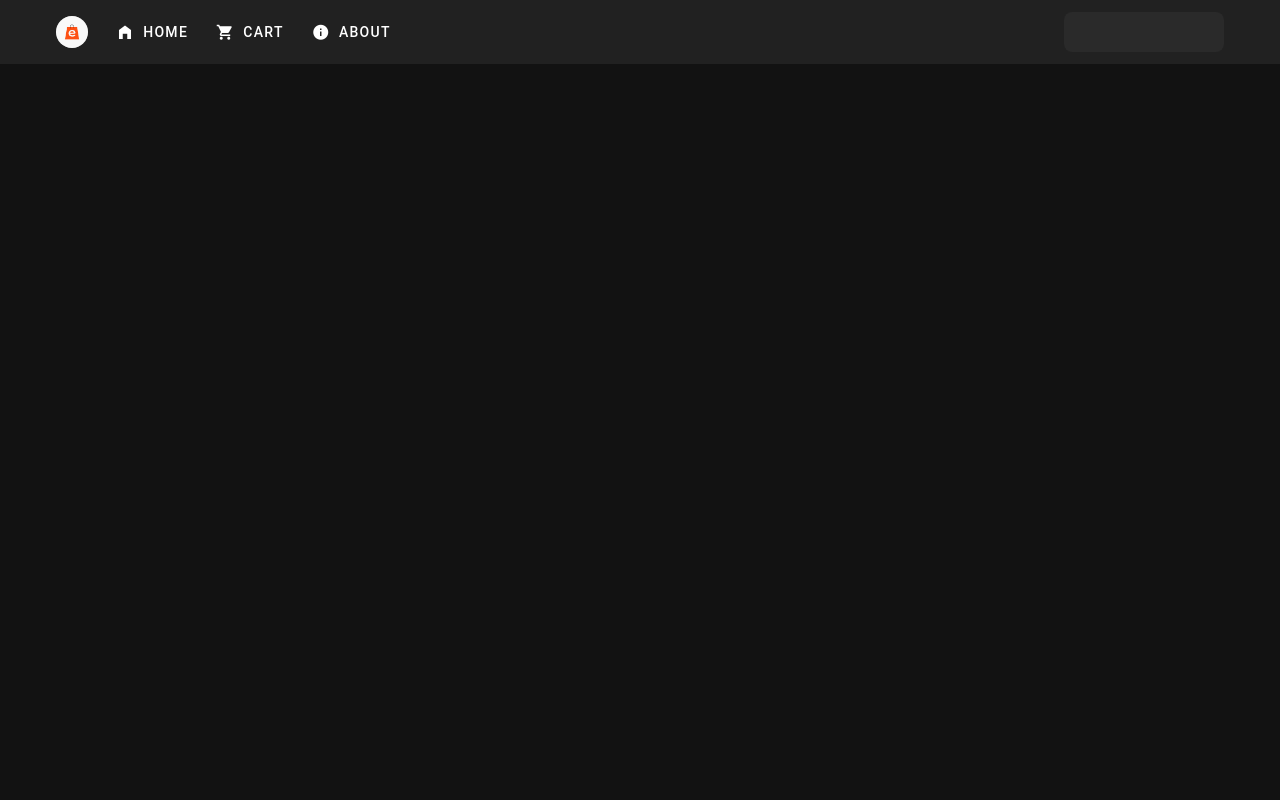
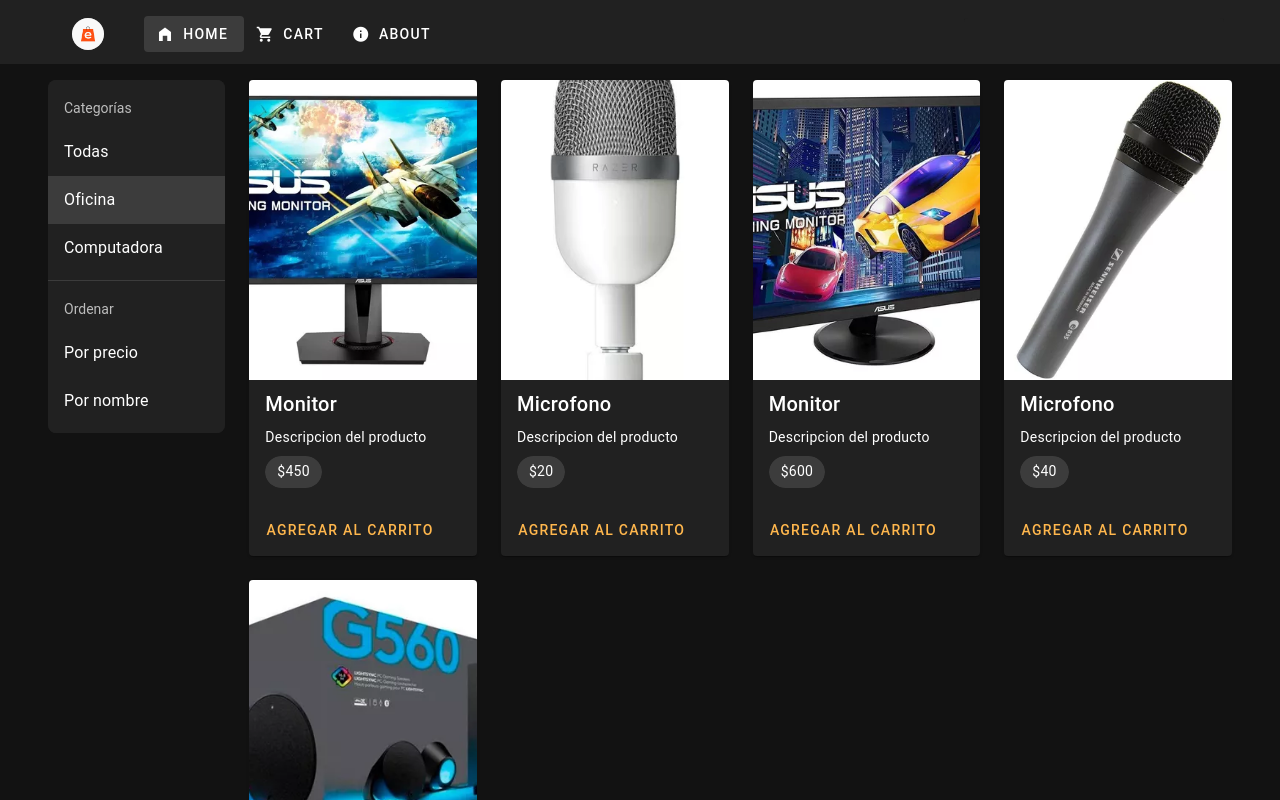
Before and after one commit to ezesil/vue-3-ecommerce, a Vue app: page /categories/1 in a window 1280 px wide. Before the commit this address had no page. Shown: the top 800 px of the page. Built offline with nearby package versions, Linux system fonts and the light colour scheme.

Commit message:
Arreglado problema de espaciado. Implementadas categorías. Cambios en store para usar getters.

```diff
--- a/src/App.vue
+++ b/src/App.vue
@@ -18,7 +18,7 @@
         <TopBar />
 
         <v-main class="bg-black-lighten-1">
-            <v-container>
+            <v-container style="min-width: 95%; width:95%; max-width=95%">
                 <RouterView />
             </v-container>
         </v-main>
--- a/src/components/category/CategoryList.vue
+++ b/src/components/category/CategoryList.vue
@@ -1,6 +1,6 @@
 <script lang="ts">
 import { type Category } from '../../models/Category'
-
+import router from '@/router';
 
 export default {
     data(){
@@ -9,9 +9,22 @@
             [
                 { id: 1, name: 'Oficina', description: 'Productos de oficina.' },
                 { id: 2, name: 'Computadora', description: 'Accesorios para computadoras.' }
-            ] as Category[]
+            ] as Category[],
         };
 
+    },
+    methods:{
+        selectCategory(categoryId: number){
+            router.push({
+                name: 'categories',
+                params:{ categoryId: categoryId }
+            })
+        },
+        clearCategory(){
+            router.push({
+                name: 'home'
+            })
+        }
     }
 }
 
@@ -20,20 +33,34 @@
 <template>
     <v-sheet rounded="lg">
         <v-list rounded="lg">
+            <v-list-subheader>Categorías</v-list-subheader>
+            <v-list-item link @click="clearCategory()" :active="$route.name === 'home'">
+                <v-list-item-title>
+                    Todas
+                </v-list-item-title>
+            </v-list-item>
                 <v-list-item
-                  v-for="category in categories"
-                  :key="category.id"
-                  link>
-                  <v-list-item-title>
-                    {{ category.name }}
-                  </v-list-item-title>
+                :active="$route.name === 'categories' && Number($route.params.categoryId) === category.id"
+                v-for="category in categories"
+                :key="category.id"
+                link
+                @click='selectCategory(category.id)'>
+
+                    <v-list-item-title>
+                        {{ category.name }}
+                    </v-list-item-title>
               </v-list-item>
             <v-divider class="my-2"></v-divider>
-
+            <v-list-subheader>Ordenar</v-list-subheader>
             <v-list-item
                   color="grey-lighten-4"
                   link
-                  title="Ordenar por precio">
+                  title="Por precio">
+            </v-list-item>
+            <v-list-item
+                  color="grey-lighten-4"
+                  link
+                  title="Por nombre">
             </v-list-item>
         </v-list>
     </v-sheet>
--- a/src/components/product/ProductCard.vue
+++ b/src/components/product/ProductCard.vue
@@ -23,7 +23,7 @@
 
         <v-img
           :src="productImageUrl"
-          height="500px"
+          height="300px"
           cover>
         </v-img>
 
--- a/src/components/product/ProductList.vue
+++ b/src/components/product/ProductList.vue
@@ -19,7 +19,7 @@
 
 <template>
     <v-row>
-        <v-col v-for="p in products" :key="p.id" cols="4">
+        <v-col v-for="p in products" :key="p.id" cols="3">
             <ProductCard
             :product="p"
             @productAddedToCart="addProduct(p)"/>
--- a/src/components/shared/TopBar.vue
+++ b/src/components/shared/TopBar.vue
@@ -17,13 +17,18 @@
 
 <template>
     <v-app-bar flat>
-        <v-container ma-0 pa-0 fill-height class="mx-auto d-flex align-center justify-center">
-            <v-avatar class="me-4" color="grey-darken-1" size="32">
+        <v-container class="fill-height d-flex align-center">
+            <v-avatar
+            class="me-10 ms-4"
+            color="grey-darken-1"
+            size="32">
+
                 <v-img aspect-ratio="stretched" src="/logo.jpg"></v-img>
+
             </v-avatar>
 
             <RouterLink v-slot="{ navigate }" to="/">
-                <v-btn prepend-icon="mdi-home-variant" :active="$route.name === 'home'" color="white" @click="navigate">
+                <v-btn prepend-icon="mdi-home-variant" :active="$route.name === 'home' || $route.name === 'categories'" color="white" @click="navigate">
                     Home
                 </v-btn>
             </RouterLink>
@@ -49,15 +54,11 @@
 
                 <v-spacer></v-spacer>
 
-                <v-responsive max-width="160">
+                <v-responsive max-width="260">
                     <v-text-field
                         density="compact"
-                        flat
                         hide-details
-                        label="Search"
-                        rounded="lg"
-                        single-line
-                        variant="solo-filled"
+                        variant="solo"
                     ></v-text-field>
                 </v-responsive>
         </v-container>
--- a/src/router/index.ts
+++ b/src/router/index.ts
@@ -24,6 +24,11 @@
       // this generates a separate chunk (About.[hash].js) for this route
       // which is lazy-loaded when the route is visited.
       component: () => import('../views/CartView.vue')
+    },
+    {
+      path: '/categories/:categoryId',
+      name: 'categories',
+      component: () => import('../views/HomeView.vue')
     }
   ]
 })
--- a/src/stores/ProductsStore.ts
+++ b/src/stores/ProductsStore.ts
@@ -14,14 +14,23 @@
 ] as Product[]
 
 export const useProductsStore = defineStore('products', {
-  state: () => ({ products: productss as Product[] }),
+  state: () => ({
+     _products: productss as Product[],
+     categoryId: null as number | null
+    }),
+
+  getters:{
+    products(state) : Product[]{
+      if(!state.categoryId)
+        return state._products;
+
+      return state._products.filter(p => p.categoryId == this.categoryId);
+    }
+  },
 
   actions: {
-    getProducts(){
-      if(this.products == undefined || this.products.length == 0)
-          this.products = this.products.concat(productss)
-      console.log(this.products)
-      return this.products;
+    selectCategory(categoryId: number){
+      this.categoryId = categoryId
     }
   },
 })
--- a/src/views/HomeView.vue
+++ b/src/views/HomeView.vue
@@ -1,6 +1,25 @@
-<script setup lang="ts">
+<script lang="ts">
   import ProductList from '../components/product/ProductList.vue'
   import CategoryList from '../components/category/CategoryList.vue'
+  import { useProductsStore } from '../stores/ProductsStore';
+
+  function updateCategoryFromRouteParams(categoryId: string | string[]){
+    const productsStore = useProductsStore()
+    const catId = Number(categoryId)
+    productsStore.selectCategory(catId)
+  }
+
+  export default {
+    components:{ ProductList, CategoryList },
+
+    beforeRouteEnter(to, from){
+      updateCategoryFromRouteParams(to.params.categoryId)
+    },
+    beforeRouteUpdate(to, from){
+      updateCategoryFromRouteParams(to.params.categoryId)
+    }
+  }
+
 </script>
 
 <template>
```
